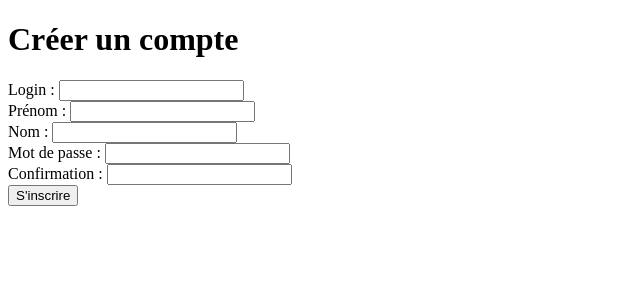
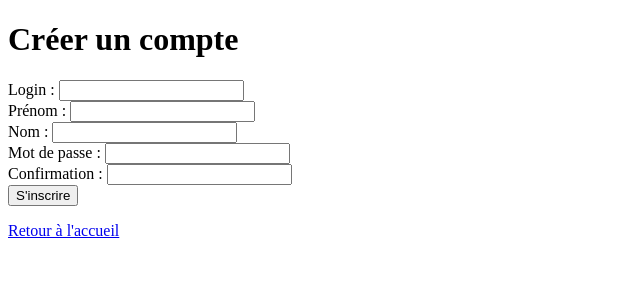
Before and after one commit to stephane-nawrat/runtrack2, a PHP site: page /inscription.php in a window 1280 px wide. Shown: the top 300 px of the page, without its empty margins (0-640 px from the left). Run offline with PHP 8.4, Linux system fonts and the light colour scheme; a stand-in replaces the project's code that opens the database connection.

Commit message:
Ajout 'retour à l'accueil' sur page connexion et inscription

```diff
--- a/jour11/connexion.php
+++ b/jour11/connexion.php
@@ -84,7 +84,7 @@ if ($_SERVER['REQUEST_METHOD'] === 'POST') {
     </form>
 
     <p><a href="inscription.php">Créer un compte</a></p>
-
+    <p><a href="index.php">Retour à l'accueil</a></p>
 </body>
 
 </html>
--- a/jour11/inscription.php
+++ b/jour11/inscription.php
@@ -87,6 +87,8 @@ if ($_SERVER['REQUEST_METHOD'] === 'POST') {
         <button type="submit">S'inscrire</button>
     </form>
 
+    <p><a href="index.php">Retour à l'accueil</a></p>
+
 </body>
 
 </html>
```
